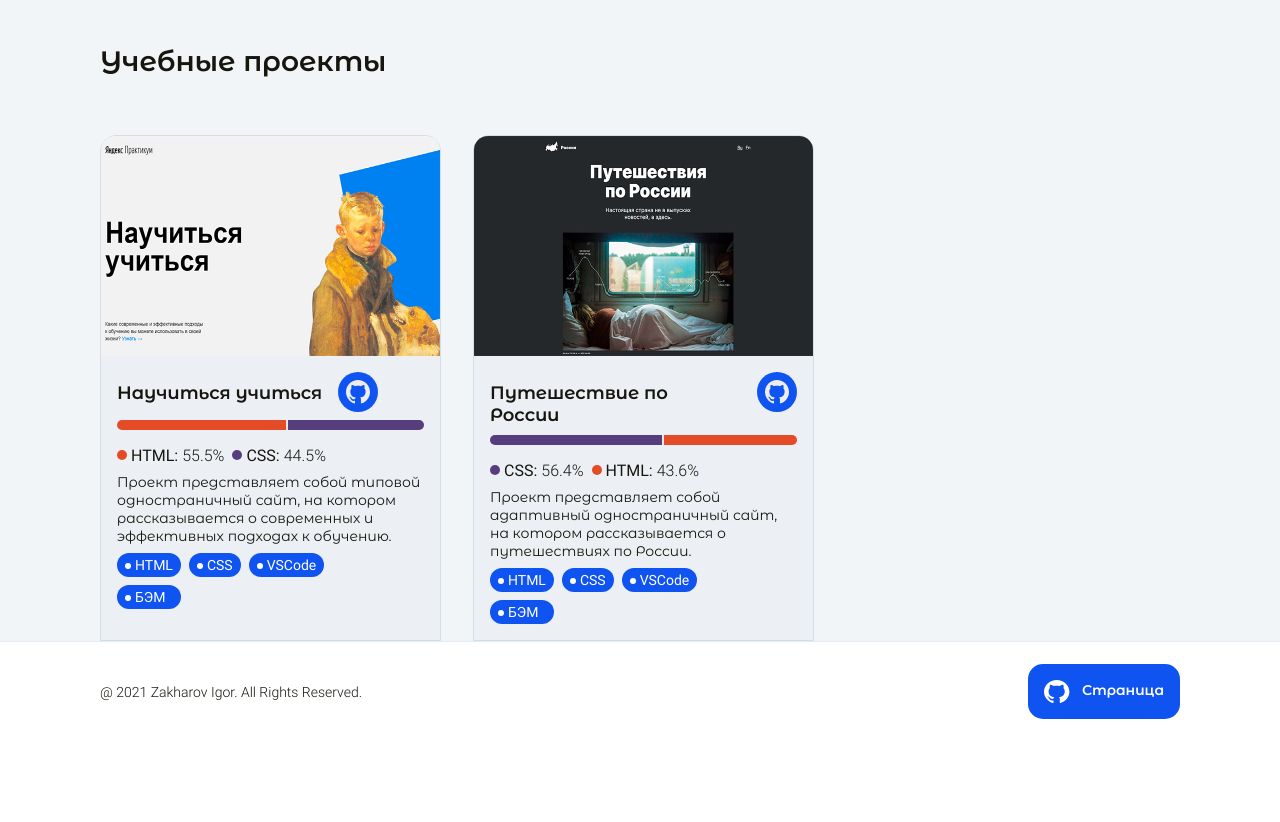
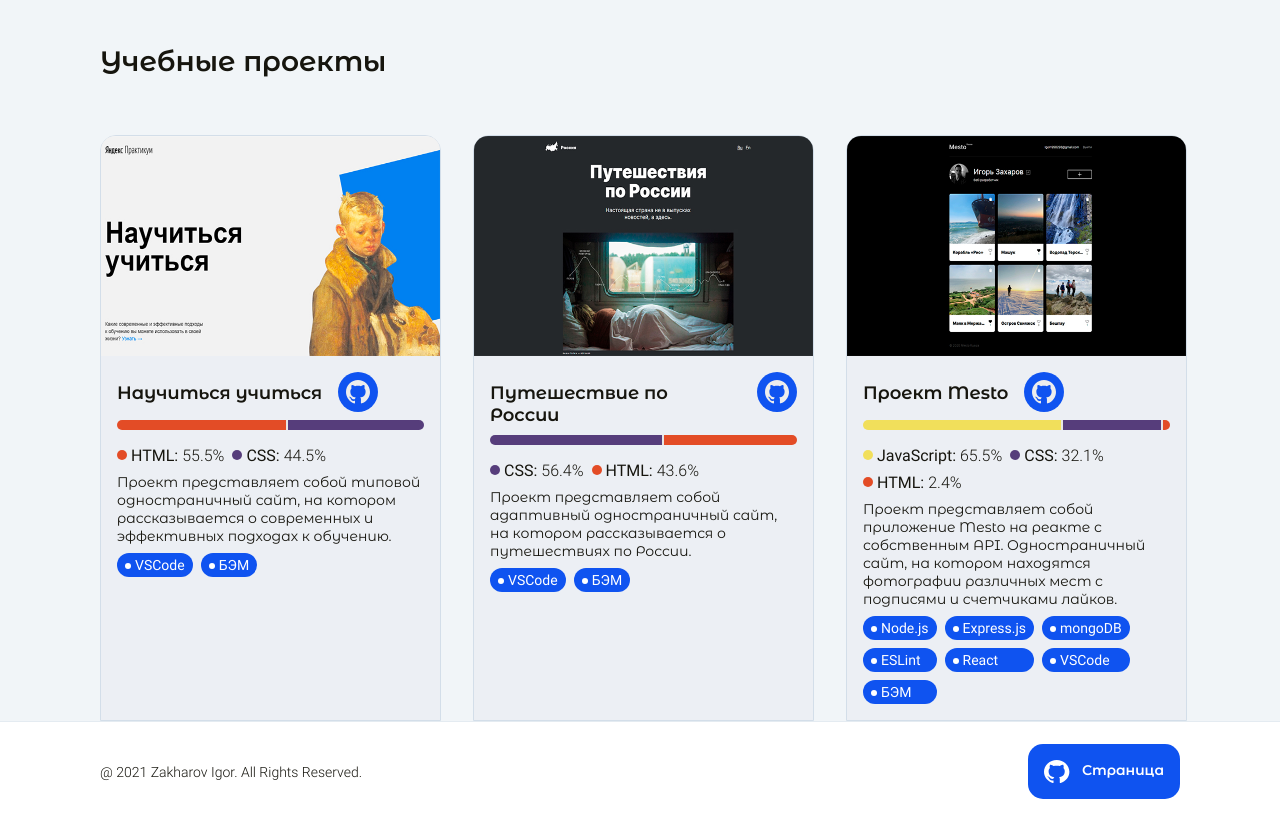
Before and after one commit to IgorZakharov211/zakharov-igor, a React (Create React App) app: page /projects in a window 1280 px wide. Shown: the part 320-1142 px from the top of the page. Before the commit the page ends 1062 px from the top, so only its background shows below. Built offline with nearby package versions, Linux system fonts and the light colour scheme.

Commit message:
feat: add mesto

```diff
--- a/src/components/projects/Projects.js
+++ b/src/components/projects/Projects.js
@@ -4,6 +4,7 @@ import Message from '../message/Message';
 import { ThemeContext } from '../../themeContext';
 import howToLearnImg from '../../images/projects/howToLearn.jpg';
 import russianTravelImg from '../../images/projects/russianTravel.jpg';
+import mesto from '../../images/projects/mesto.jpg';
 import Card from '../card/Card';
 
 
@@ -16,18 +17,10 @@ function Projects(){
       techs: [
         {
           index: 1,
-          name: "HTML",
+          name: "VSCode"
         },
         {
           index: 2,
-          name: "CSS",
-        },
-        {
-          index: 3,
-          name: "VSCode"
-        },
-        {
-          index: 4,
           name: "БЭМ"
         }
       ],
@@ -54,18 +47,10 @@ function Projects(){
       techs: [
         {
           index: 1,
-          name: "HTML"
+          name: "VSCode"
         },
         {
           index: 2,
-          name: "CSS"
-        },
-        {
-          index: 3,
-          name: "VSCode"
-        },
-        {
-          index: 4,
           name: "БЭМ"
         }
       ],
@@ -84,9 +69,63 @@ function Projects(){
       ],
       link: "https://igorzakharov211.github.io/russian-travel/",
       gitHub: "https://github.com/IgorZakharov211/russian-travel"
+    },
+    {
+      index: 3,
+      name: "Проект Mesto",
+      description: "Проект представляет собой приложение Mesto на реакте с собственным API. Одностраничный сайт, на котором находятся фотографии различных мест с подписями и счетчиками лайков. ",
+      techs: [
+        {
+          index: 1,
+          name: "Node.js"
+        },
+        {
+          index: 2,
+          name: "Express.js"
+        },
+        {
+          index: 3,
+          name: "mongoDB"
+        },
+        {
+          index: 4,
+          name: "ESLint"
+        },
+        {
+          index: 5,
+          name: "React"
+        },
+        {
+          index: 6,
+          name: "VSCode"
+        },
+        {
+          index: 7,
+          name: "БЭМ"
+        }
+      ],
+      img: mesto,
+      languages: [
+        {
+          index: 1,
+          name: "JavaScript",
+          percent: 65.5
+        },
+        {
+          index: 2,
+          name: "CSS",
+          percent: 32.1
+        },
+        {
+          index: 3,
+          name: "HTML",
+          percent: 2.4
+        }
+      ],
+      link: "https://mesto.zakharovigor.ru",
+      gitHub: "https://github.com/IgorZakharov211/react-mesto-api-full"
     }
   ]
-
 
   const { theme } = useContext(ThemeContext);
   return(
```
Also changed, not shown: src/images/projects/mesto.jpg (added).
